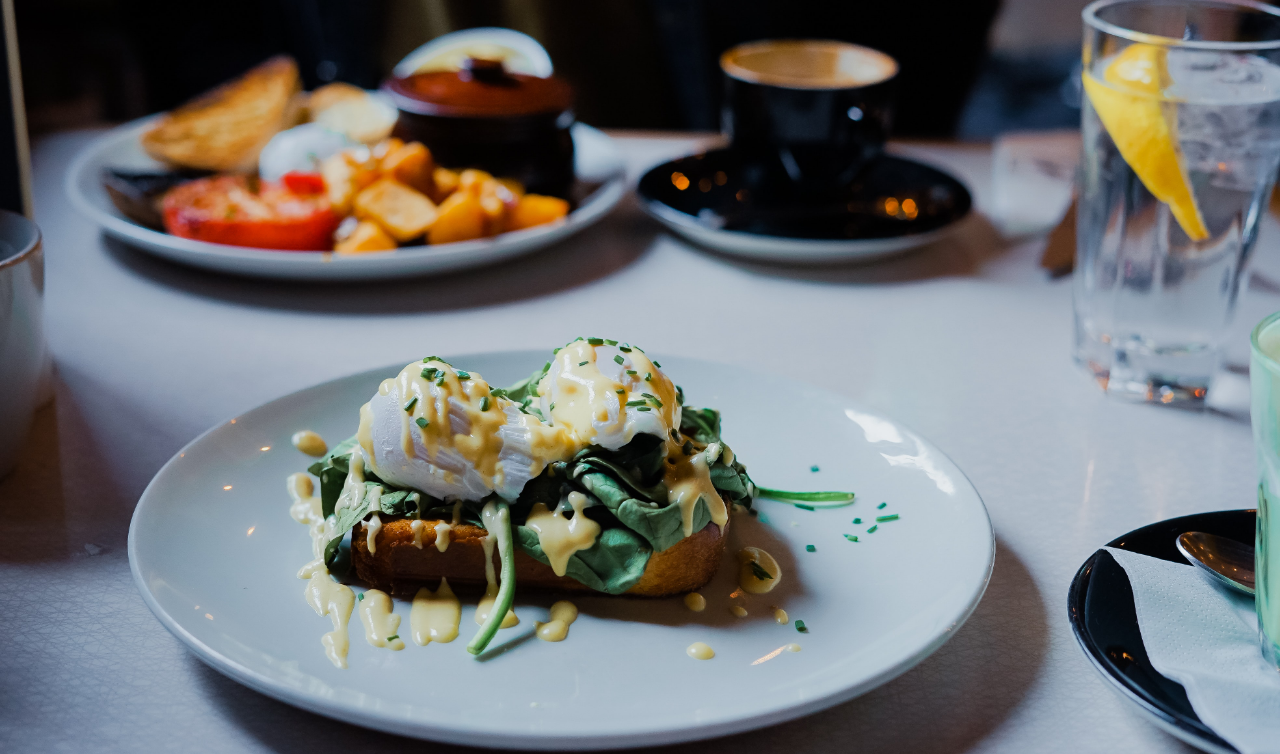
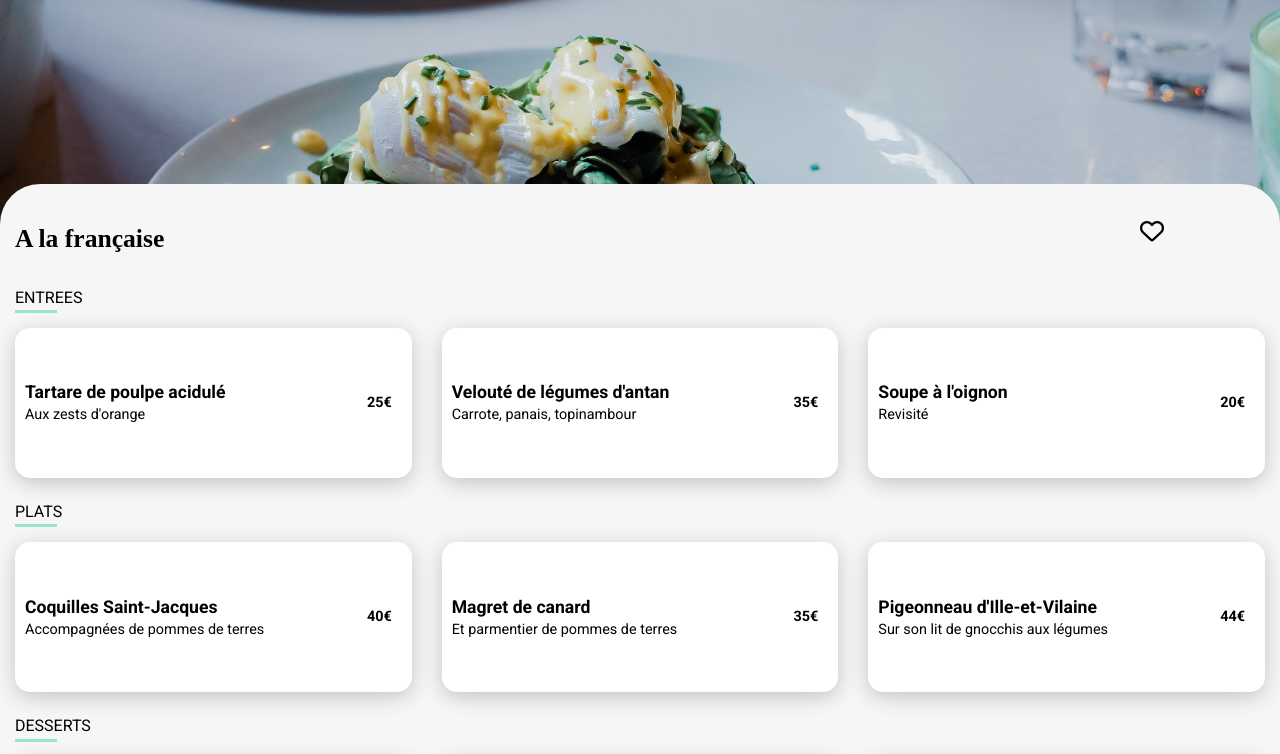
Before and after one commit to ZeroDev013/P3, a website: page Menu - A la française.html in a window 1280 px wide. Shown: the part 86-840 px from the top of the page. Drawn offline with Linux system fonts and the light colour scheme; a small style sheet from the web is missing; a web font is replaced by a local one.

Commit message:
fix anim fix & ellipsis & ajout mediaQ

```diff
--- a/Menu - A la française.html
+++ b/Menu - A la française.html
@@ -24,7 +24,9 @@
         </header>
         <!--HEADER--->
         <!--MENU-->
-        <img class="image__menu" src="images/restaurants/image02.jpg">
+        <div class="image__menu__wrap">
+        <img class="image__menu__wrap__image" src="images/restaurants/image02.jpg">
+        </div>
         <div class="main__menu">
             <div class="main__menu__content">
                 <h1 class="main__menu__content__title">A la française</h1>
@@ -32,12 +34,9 @@
                     <i class="fa-regular fa-heart fa-heart--uncolor"></i>
                     <div class="restaurants__content__icone__wrap">
                         <img class="restaurants__content__icone__wrap__image" src="images/heart.png" alt="heart">
-
-                        <div class="restaurants__content__icone__wrap__effect--colorB"><!--black-->
+                        <div class="restaurants__content__icone__wrap__effect--colorB">
                         </div>
-
                     </div>
-                    </a>
                 </div>
             </div>
             <section class="title">
--- a/sass/Utils/_Mixins.scss
+++ b/sass/Utils/_Mixins.scss
@@ -1,3 +1,4 @@
+/*HEARTH*/
 @mixin hoverHearth{
     &:hover{
         margin-top: -60px;
@@ -12,3 +13,80 @@
     margin-top: -50px;
     margin-left: -13px;
 }
+/*--MEDIA QUERIES MENU--*/
+@mixin mediaQuerry--menu{
+
+    .button {
+        padding-top: 40px;
+    }
+
+    .cards{
+        display: flex;
+        flex-direction: row;
+        height: 100%;
+
+        &__card{
+            height: 150px;
+
+            &__texte__title__subtitle {
+                white-space: break-spaces;
+            }
+
+            &__texte__title {
+                white-space: break-spaces;
+            }
+            .price{
+                align-items: center;
+            }
+        }
+    }
+}
+/*--MEDIA QUERIES STYLE 777px--*/
+@mixin mediaQuerry--style--777{
+
+    h2.fonctioning__title {
+        margin-top: 15px;
+    }
+    .btn__container {
+        display: flex;
+        flex-direction: row;
+        align-items: center;
+        margin-bottom: 40px;
+    }
+    .btn{
+        margin: 20px;
+    }
+    .btn__container {
+        display: flex;
+        flex-direction: row;
+        align-items: center;
+        margin-bottom: 0px;
+    }
+    .restaurants__cards {
+        display: flex;
+        flex-direction: row;
+        height: 400px;
+        margin-bottom: 50px;
+        flex-wrap: wrap;
+        justify-content: center;
+    }
+    a.restaurants__cards__card {
+        margin: 10px;
+        height: 200px;
+        width: 47%;
+    }
+    .restaurants__title {
+        margin-left: 20px;
+        margin-top: 15px;
+    }
+    .button{
+        padding-top: 20px;
+    }
+}
+/*--MEDIA QUERIES STYLE 992px--*/
+@mixin mediaQuerry--style--992{
+
+    .restaurants__cards__card__image__wrap {
+        height: 90%;
+    }
+}
--- a/sass/components/_btn.scss
+++ b/sass/components/_btn.scss
@@ -1,10 +1,10 @@
+/*--BUTTON--*/
 .button {
     width: 100%;
     background-color: #f6f6f6;
     display: flex;
     align-items: center;
     justify-content: center;
-
 
     &__color {
     border-radius: 30px;
--- a/sass/pages/_Menu - A la française.scss
+++ b/sass/pages/_Menu - A la française.scss
@@ -1,4 +1,3 @@
-
 /*HEADER*/
 
 .icone__return {
@@ -12,6 +11,7 @@
 }
 .main__menu{
     width: 100%;
+    position: relative;
 
     &__content {
     width: 100%;
@@ -21,6 +21,7 @@
     border-top-left-radius: 40px;
     border-top-right-radius: 40px;
     margin-top: -50px;
+    position: relative;
 
         &__title {
         font-family: 'Shrikhand' , 'sans-serif'  ;
@@ -32,8 +33,19 @@
 }
 
 /*--MENU*/
-.image__menu{
+.image__menu__wrap{
+    position: relative;
+    height: 250px;
     width: 100%;
+}
+.image__menu__wrap__image{
+    width: 100%;
+    height: 100%;
+    position: absolute;
+    top: 50%;
+    left: 50%;
+    transform: translate(-50%, -50%);
+    object-fit: cover;
 }
 .title {
     width: 100%;
@@ -58,13 +70,12 @@
         background-color: $color;
         margin: 15px;
         box-shadow: $box-shadow;
-        overflow: hidden;
         cursor: pointer;
 
         &--1, &--2, &--3 {
         animation: card 500ms backwards;
-        animation-timing-function: ease-out;
-        transform-origin:  center ;
+        animation-timing-function: linear;
+        transform-origin:  center;
         }
 
         @keyframes card {
@@ -94,6 +105,7 @@
             display: flex;
             justify-content: center;
             color: $color;
+            overflow: hidden;
         }
 
         &:hover > &__progress {
@@ -101,11 +113,10 @@
             width: 20%;
 
         .fa-circle-check{
+            display: flex;
+            align-items: center;
             transform: rotateZ(360deg);
             transition: 500ms ;
-            padding: 26px;
-            font-size: 1.3em;
-            padding: 26px;
             font-size: 1.3em;
             color:$color;
             }
@@ -116,16 +127,24 @@
         display: flex;
         flex-direction: column;
         justify-content: center;
+        overflow: hidden;
 
-            &__title {
+            &__title { /*h3*/
             padding: 10px 10px 5px 10px;
             margin: 0;
             font-size: 1.1em;
+            overflow: hidden;
+            text-overflow: ellipsis;
+            white-space: nowrap;
 
-                &__subtitle {
+                &__subtitle {/*p*/
                 padding: 0 10px 10px;
                 margin: 0;
                 font-size: 0.9em;
+                overflow: hidden;
+                text-overflow: ellipsis;
+                white-space: nowrap;
+
                 }
             }
         }
@@ -133,10 +152,12 @@
 }
 
 .price {
-    padding: 20px 20px 10px 20px;
+    padding-right:20px;
     font-size: 0.9em;
     font-weight: bold;
     flex: 1;
+    display: flex;
+    align-items: flex-end;
 }
 .fa-circle-check {
     padding: 26px;
@@ -147,3 +168,11 @@
 .card__icone {
     color: $color;
 }
+
+/*--MEDIA QUERIES MENU--*/
+
+@media (min-width: 777px){
+
+@include mediaQuerry--menu;
+
+    }
--- a/sass/pages/_style.scss
+++ b/sass/pages/_style.scss
@@ -156,7 +156,6 @@ body
         height: 70%;
         border-top-left-radius: 20px;
         border-top-right-radius: 20px;
-        overflow: hidden;
 
         &__image{
         width: 100%;
@@ -197,3 +196,18 @@ body
         }
     }
 }
+
+/*--MEDIA QUERIES STYLE 777px--*/
+
+@media (min-width: 777px){
+
+    @include mediaQuerry--style--777;
+}
+
+/*--MEDIA QUERIES STYLE 992px--*/
+
+@media (min-width: 992px){
+
+    @include mediaQuerry--style--992;
+
+}
```
Also changed, not shown: index.html (+5 -8 lines), css/style.css.
